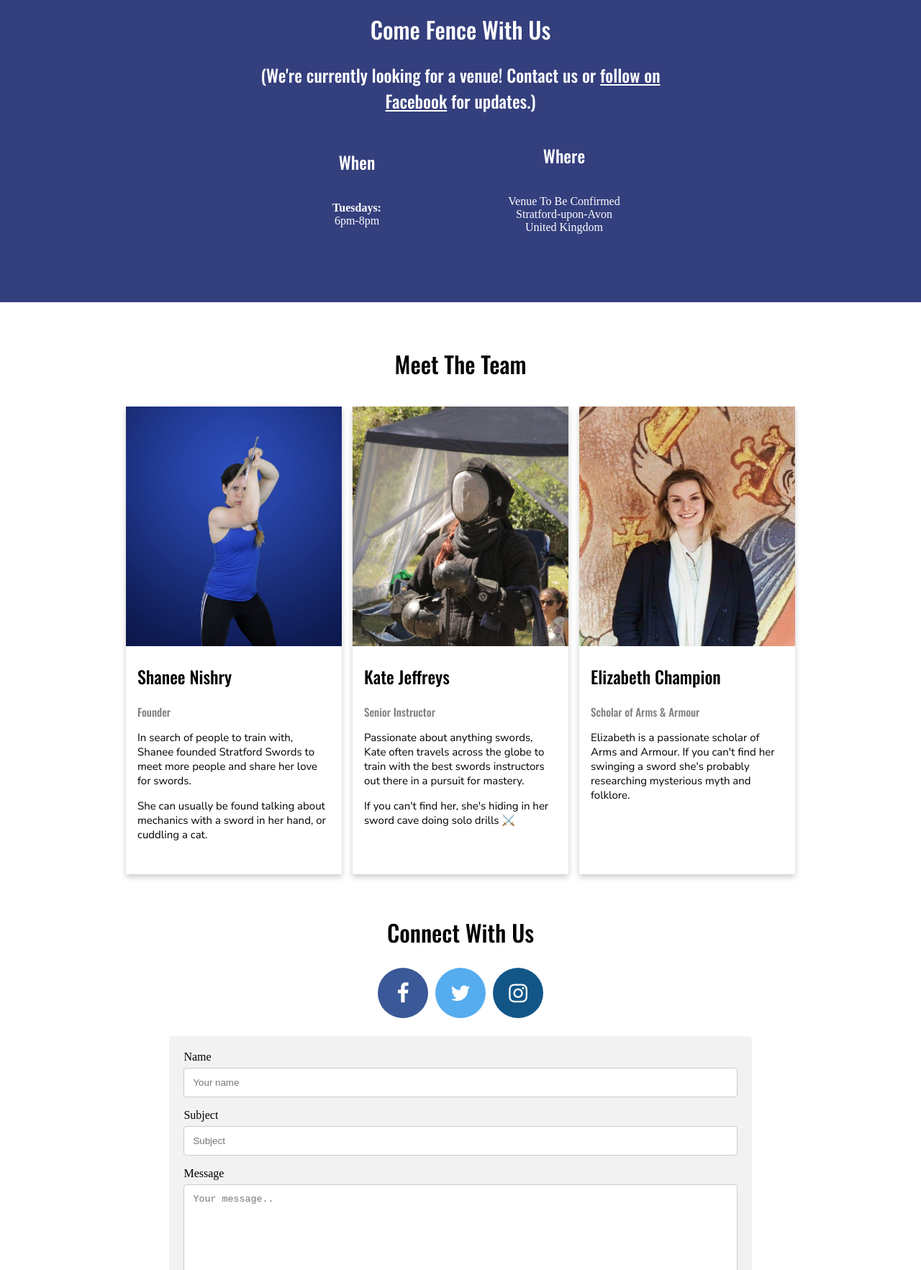
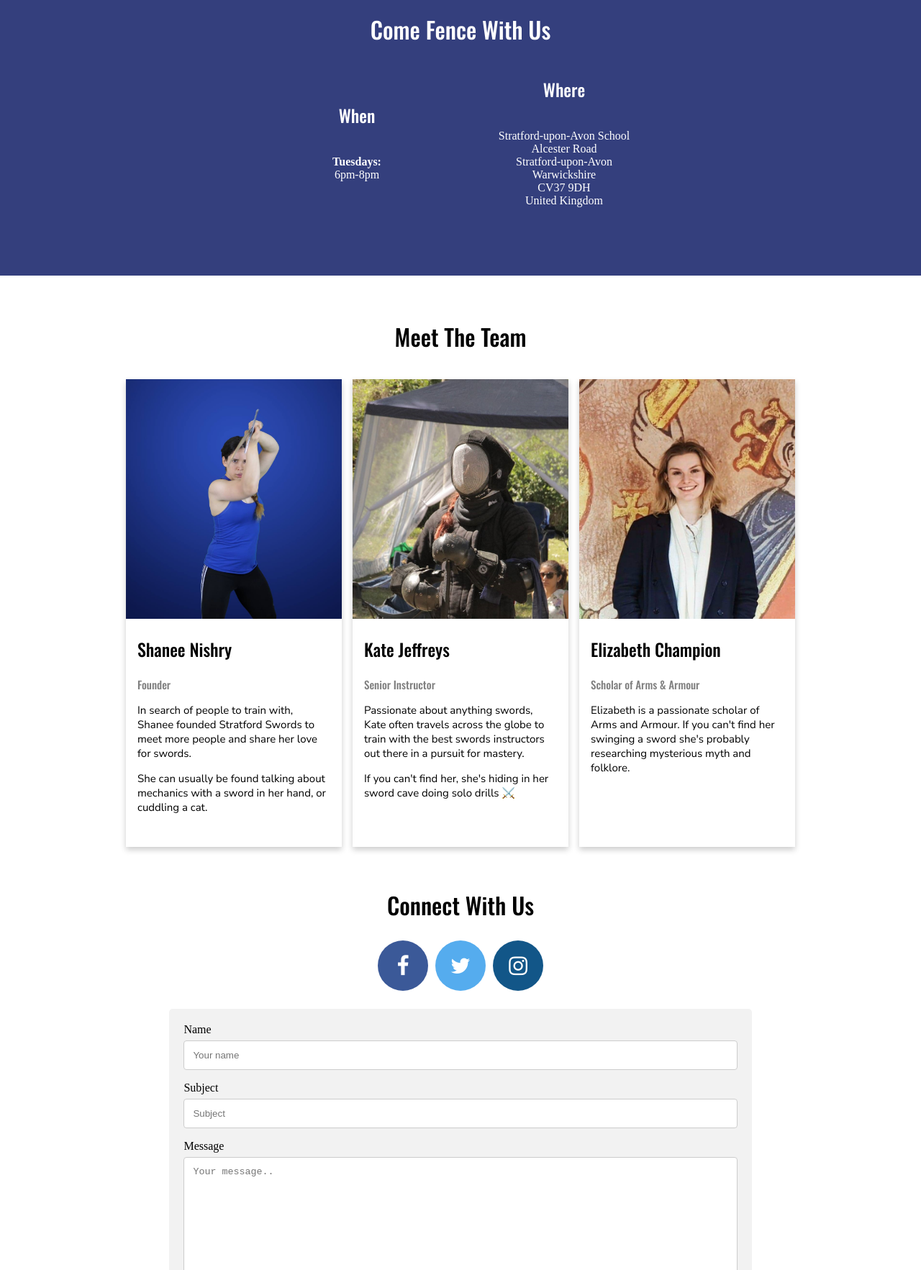
Before and after one commit to Lunarsong/stratford-swords, a Jekyll site: the page built from index.md, in a window 1280 px wide, cut to the strip 1575-3340 px from the top of the page. Shown: the whole strip at 72% size. Built offline with Jekyll 4.4.1, drawn with Linux system fonts in a browser that asks for light colours.

Commit message:
Updated venue.

```diff
--- a/_layouts/home.html
+++ b/_layouts/home.html
@@ -56,7 +56,6 @@
 
     <div class="join-container" style="width:45%">
       <h1>Come Fence With Us</h1>
-      <h2>(We're currently looking for a venue! Contact us or <a href="https://www.facebook.com/StratfordSwords">follow on Facebook</a> for updates.)</h2>
       <div class="join-row">
         <div style="flex-grow:3; flex-basis:0;">
           <p><h2>When</h2></br>
@@ -66,8 +65,11 @@
         <div style="flex-grow:0; flex-basis:0;"></div>
         <div style="flex-grow:3; flex-basis:0;">
           <p><h2>Where</h2></br>
-            Venue To Be Confirmed</br>
+            Stratford-upon-Avon School</br>
+            Alcester Road</br>
             Stratford-upon-Avon</br>
+            Warwickshire</br>
+            CV37 9DH</br>
             United Kingdom</p>
         </div>
       </div>
@@ -75,18 +77,20 @@
 
     <script>
       function initMap() {
-        // The location of King Edward VI School.
         var geo = {lat: 52.193803, lng: -1.7156402};
         // The map, centered at the school.
         var map = new google.maps.Map(
-            document.getElementById('googleMap'), {zoom: 16, center: geo});
+            document.getElementById('googleMap'), {zoom: 15, center: geo});
 
         var contentString = '<div id="content">'+
-    '<h2>Venue To Be Confirmed</h2>'+
+    '<h2>Stratford-upon-Avon School</h2>'+
     '<div id="bodyContent">'+
-    '<p>Stratford-upon-Avon</br>\
-          United Kingdom</p>'+
-    //'<p><a href="https://maps.google.com/maps?ll=52.189869,-1.707752&z=16&t=m&hl=en-US&gl=US&mapclient=apiv3&cid=17300360906259323881">View on Google Maps</a></p>'+
+    '<p>Alcester Road</br>\
+      Stratford-upon-Avon</br>\
+      Warwickshire</br>\
+      CV37 9DH</br>\
+      United Kingdom</p>'+
+    '<p><a href="https://www.google.com/maps/place/Stratford+upon+Avon+School/@52.1937021,-1.724482,16.25z/data=!4m5!3m4!1s0x4870ce37177de19f:0x10da7d3c099677ef!8m2!3d52.193728!4d-1.720814">View on Google Maps</a></p>'+
     '</div>'+
     '</div>';
 
--- a/_sass/main.scss
+++ b/_sass/main.scss
@@ -81,10 +81,6 @@ body {
   margin: auto;
   padding-top: 120px;
   padding-bottom: 20px;
-
-  a {
-    color: white;
-  }
 }
 
 .about-container {
```
